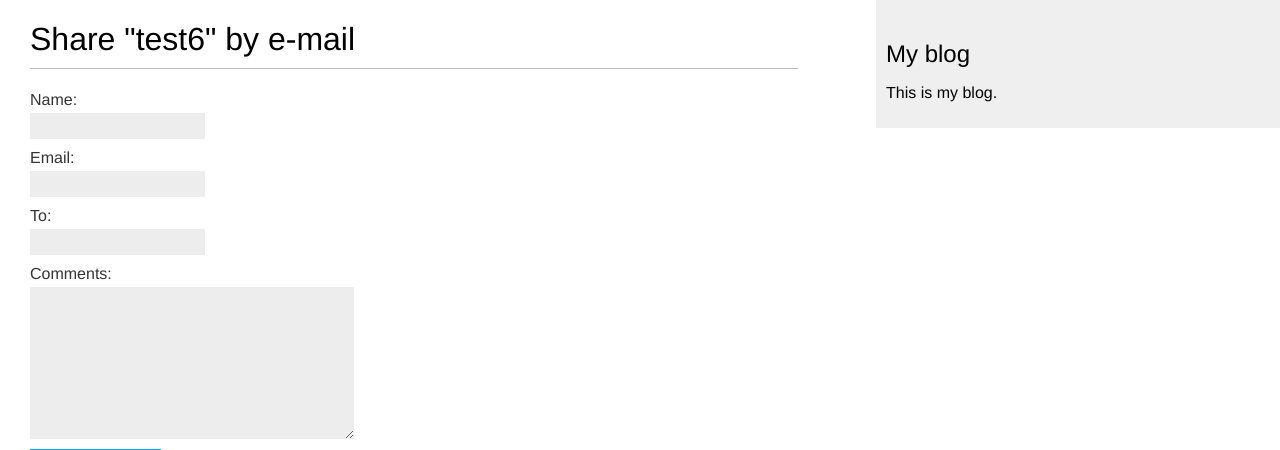
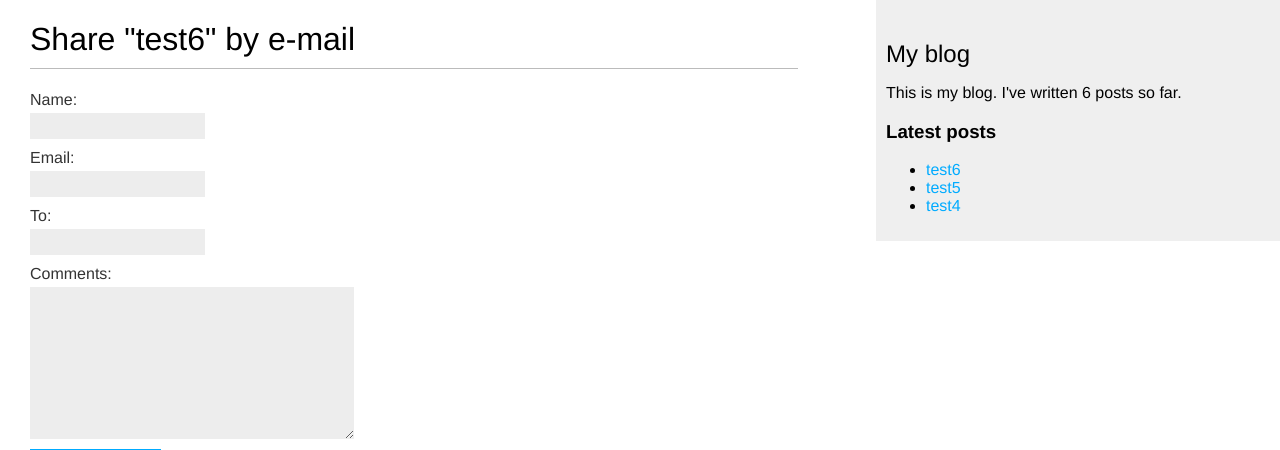
Before and after one commit to Ridmovies/mysite_mele, a Django app: page /blog/6/share/ in a window 1280 px wide. Shown: the top 450 px of the page. Run offline with Django 4.2, Linux system fonts and the light colour scheme; data comes from the database, SQL or seed files in the repository; both versions use the stored data as it was after the commit.

Commit message:
- add simple tag - add inclusion tag

```diff
--- a/blog/models.py
+++ b/blog/models.py
@@ -28,8 +28,8 @@ class Post(models.Model):
     status = models.CharField(max_length=2,
                               choices=Status.choices,
                               default=Status.DRAFT)
+
     tags = TaggableManager()
-
     objects = models.Manager()
     published = PublishedManager()
 
--- a/blog/templates/base.html
+++ b/blog/templates/base.html
@@ -1,3 +1,4 @@
+{% load blog_tags %}
 {% load static %}
 <!DOCTYPE html>
 <html>
@@ -12,7 +13,14 @@
  </div>
  <div id="sidebar">
  <h2>My blog</h2>
- <p>This is my blog.</p>
+ <p>
+     This is my blog.
+     I've written {% total_posts %} posts so far.
+ </p>
+
+     <h3>Latest posts</h3>
+    {% show_latest_posts 3 %}
+
  </div>
 </body>
 </html>
--- /dev/null
+++ b/blog/templates/post/latest_posts.html
@@ -0,0 +1,7 @@
+<ul>
+ {% for post in latest_posts %}
+ <li>
+ <a href="{{ post.get_absolute_url }}">{{ post.title }}</a>
+ </li>
+ {% endfor %}
+</ul>
--- /dev/null
+++ b/blog/templatetags/blog_tags.py
@@ -0,0 +1,17 @@
+from django import template
+
+from blog.models import Post
+
+
+register = template.Library()
+
+
+@register.simple_tag
+def total_posts():
+    return Post.published.count()
+
+
+@register.inclusion_tag('post/latest_posts.html')
+def show_latest_posts(count=3):
+    latest_posts = Post.published.order_by('-publish')[:count]
+    return {'latest_posts': latest_posts}
--- a/blog/views.py
+++ b/blog/views.py
@@ -4,6 +4,7 @@ from django.shortcuts import render, get_object_or_404
 from django.views.decorators.http import require_POST
 from django.views.generic import ListView
 from taggit.models import Tag
+from django.db.models import Count
 
 from .forms import EmailPostForm, CommentForm
 from .models import Post
@@ -14,7 +15,7 @@ def post_list(request, tag_slug=None):
     tag = None
     if tag_slug:
         tag = get_object_or_404(Tag, slug=tag_slug)
-    post_list = post_list.filter(tags__in=[tag])
+        post_list = post_list.filter(tags__in=[tag])
 
     # Постраничная разбивка с 3 постами на страницу
     paginator = Paginator(post_list, 3)
@@ -45,11 +46,21 @@ def post_detail(request, year, month, day, post):
     comments = post.comments.filter(active=True)
     # Форма для комментирования пользователями
     form = CommentForm()
+
+    # Список схожих постов
+    post_tags_ids = post.tags.values_list('id', flat=True)
+    similar_posts = Post.published.filter(tags__in=post_tags_ids) \
+        .exclude(id=post.id)
+    similar_posts = similar_posts.annotate(same_tags=Count('tags')) \
+                        .order_by('-same_tags', '-publish')[:4]
+
     return render(request,
                   'post/detail.html',
                   {'post': post,
                    'comments': comments,
-                   'form': form})
+                   'form': form,
+                   'similar_posts': similar_posts,
+                   })
 
 
 def post_share(request, post_id):
```
Also changed, not shown: blog/templates/post/detail.html (+10 -0 lines), blog/templatetags/__init__.py (added), db.sqlite3.
